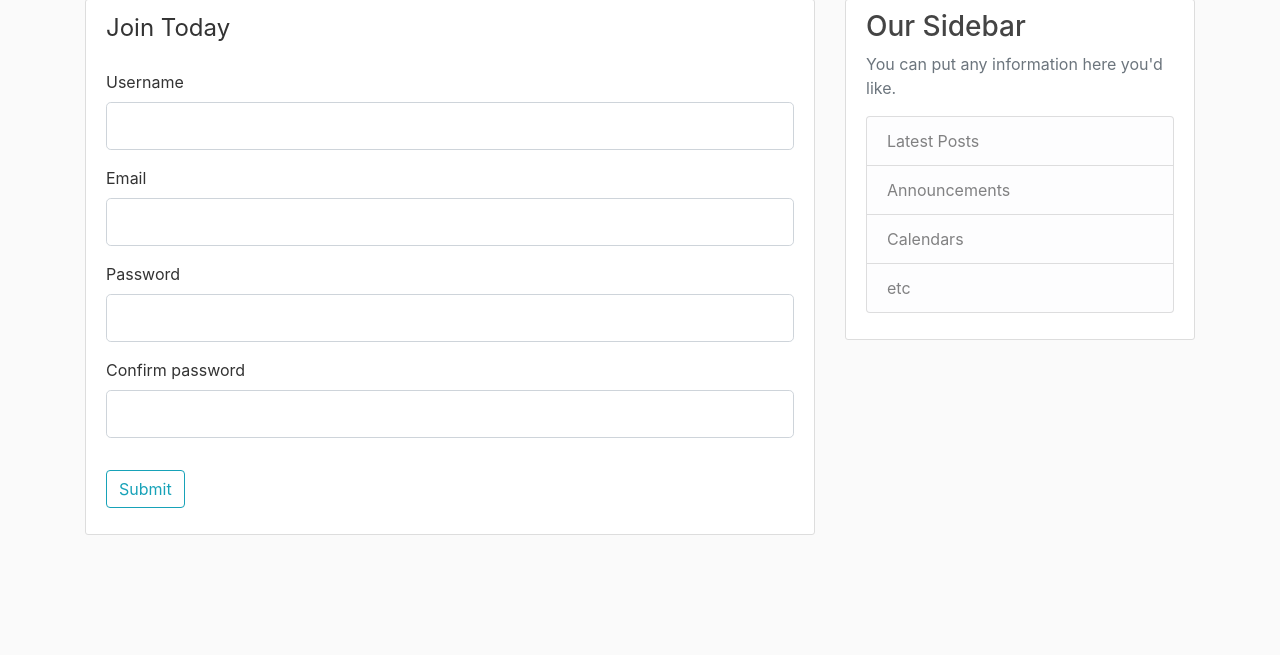
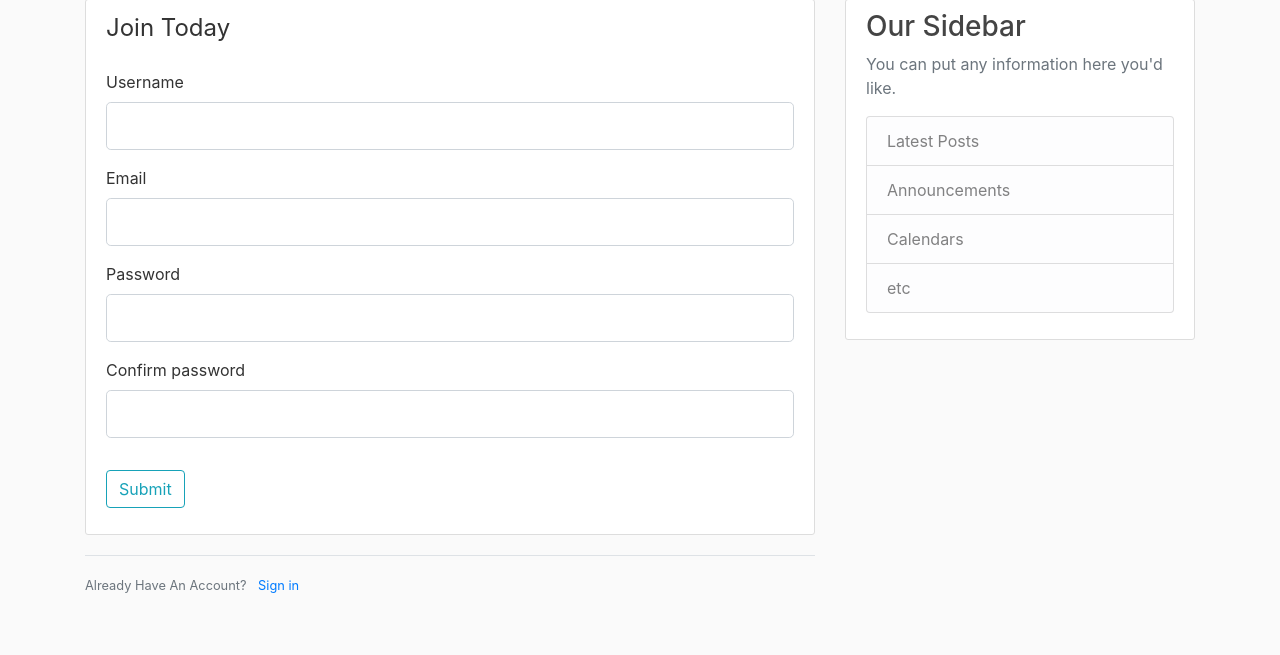
Before and after one commit to ohendarko/Flask_app, a Flask app: template templates/register.html in a window 1280 px wide. Shown: the part 81-736 px from the top of the page. Run offline with Flask 3, Linux system fonts and the light colour scheme; the template is opened without the code that fills it: most values are stand-ins (such as "Sample title", 1, 10 or a date in 2020); form fields are guessed from the names that the template uses.

Commit message:
take note of anchor in flask

```diff
--- a/templates/register.html
+++ b/templates/register.html
@@ -27,7 +27,9 @@
                         </div>
                 </form>
         </div>
-        <div>
-
+        <div class="border-top pt-3">
+                <small class="text-muted">
+                        Already Have An Account? <a class="ml-2" href="{{ url_for('login') }}">Sign in</a>
+                </small>
         </div>
 {% endblock content %}
```
